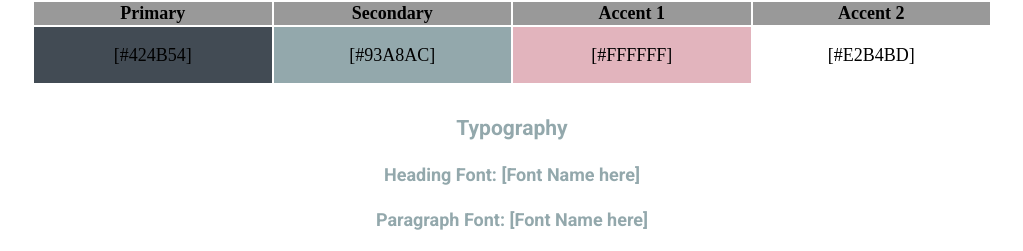
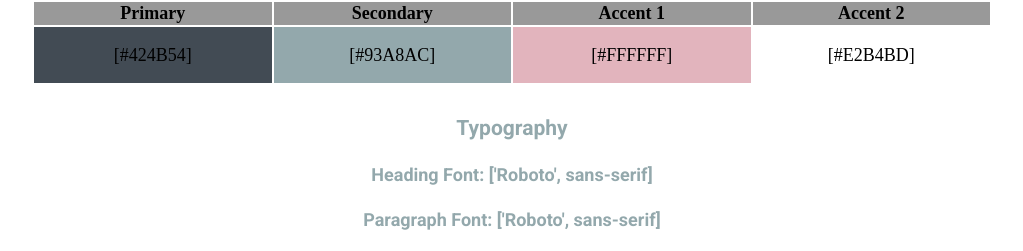
Before and after one commit to atk21009/wdd130, a plain HTML site: page wwr/site-plan-rafting.html in a window 1280 px wide. Shown: the part 1270-1521 px from the top of the page, without its empty margins (128-1151 px from the left). Drawn offline with Linux system fonts and the light colour scheme; a web font is replaced by a local one.

Commit message:
Changed font headings

```diff
--- a/wwr/site-plan-rafting.html
+++ b/wwr/site-plan-rafting.html
@@ -67,11 +67,11 @@
     <!-- Choose a font for your paragraphs (body copy) and headlines. What font(s) have you chosen? Think also about which of your colors above you might use for background and font colors. -->
 
     <h4>
-      Heading Font: [Font Name here]
+      Heading Font: ['Roboto', sans-serif]
       <!-- change this -->
     </h4>
     <h4>
-      Paragraph Font: [Font Name here]
+      Paragraph Font: ['Roboto', sans-serif]
       <!-- change this -->
     </h4>
     <h3>Normal paragraph example</h3>
```
